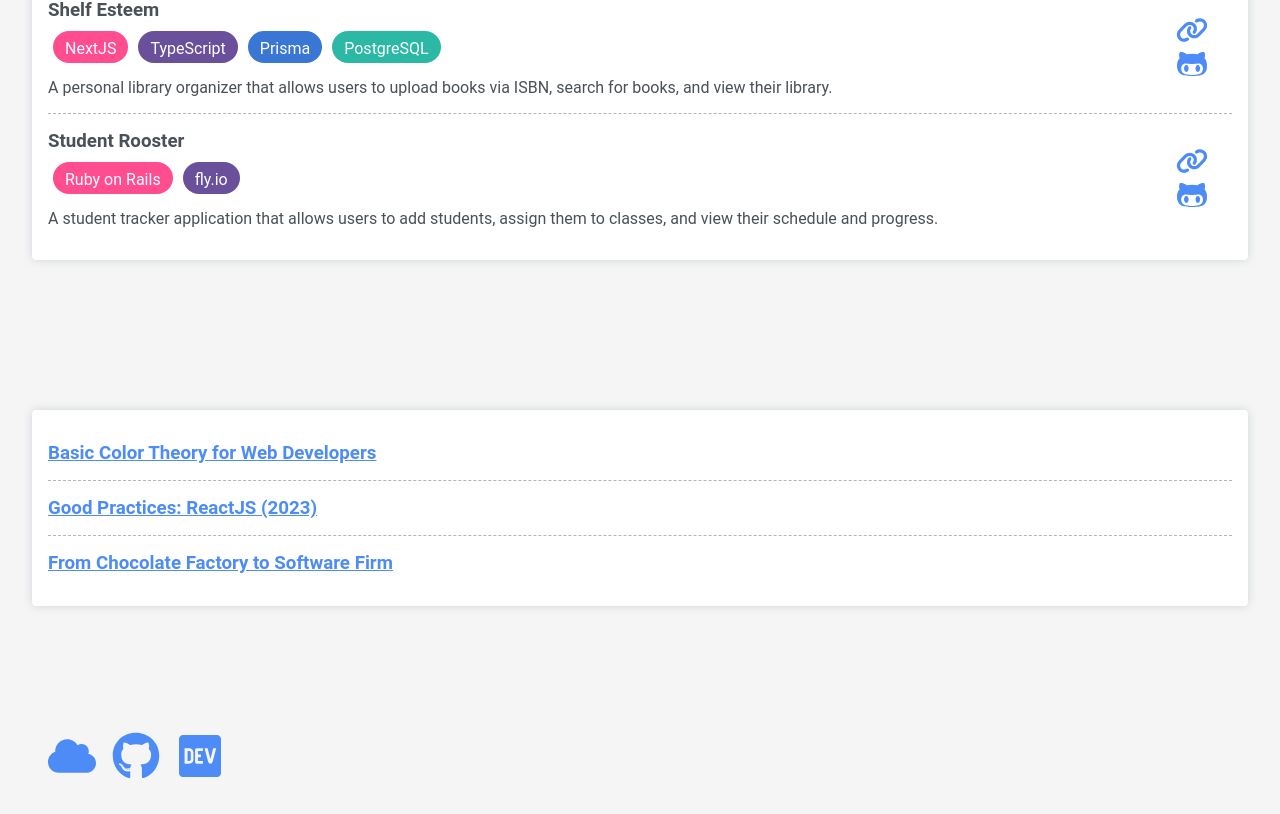
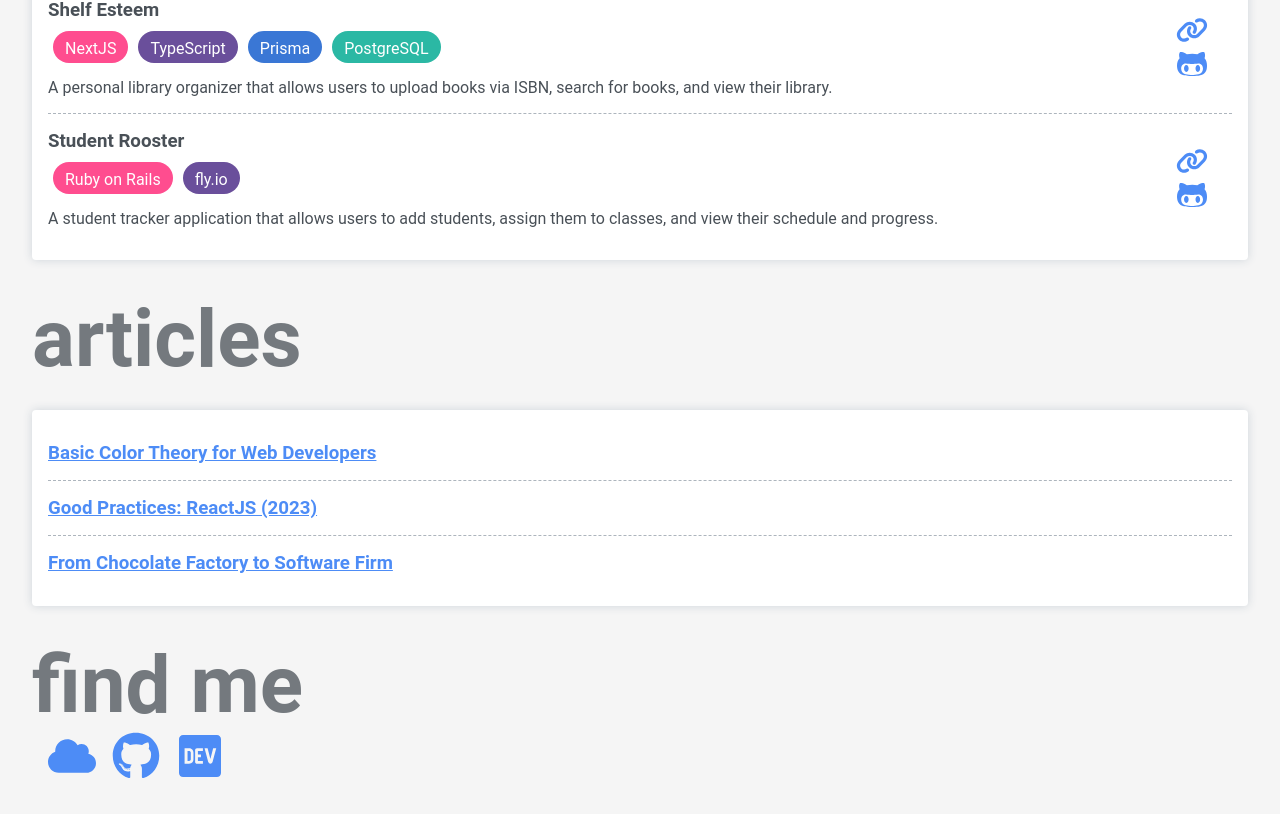
Before and after one commit to Sun-Mountain/sun-mountain.github.io, a Next.js app: page / in a window 1280 px wide. Shown: the part 647-1461 px from the top of the page. Built offline with nearby package versions, Linux system fonts and the light colour scheme.

Commit message:
update nextjs

```diff
--- a/src/styles/components/_sections.scss
+++ b/src/styles/components/_sections.scss
@@ -2,40 +2,15 @@
   h2 {
     // background-image: linear-gradient(90deg, $carnation-pink, $yellow);
     background-size: 100%;
-    -webkit-background-clip: text;
-    -moz-background-clip: text;
-    -webkit-text-fill-color: transparent;
-    -moz-text-fill-color: transparent;
     font-size: 5rem;
-    @include transition;
 
     span {
-      margin: 0 -0.25rem;
       opacity: 0.75;
       text-transform: lowercase;
-      @include transition;
     }
 
     &:hover {
       cursor: default;
-    }
-  }
-
-  &:hover {
-    h2 {
-      background-size: 100%;
-      span {
-        margin: 0.65rem;
-      }
-
-      span:first-child {
-        margin: 0;
-      }
-    }
-    #portfolio-spotlight {
-      h2 {
-        background-image: linear-gradient(90deg, $carnation-pink, $yellow);
-      }
     }
   }
 
--- a/src/styles/components/_spotlights.scss
+++ b/src/styles/components/_spotlights.scss
@@ -1,24 +1,3 @@
-#portfolio-spotlight {
-  h2 {
-    background-image: linear-gradient(90deg, $carnation-pink, $yellow, $fawn);
-  }
-}
-
-#articles-spotlight {
-  h2 {
-    background-image: linear-gradient(90deg, $wisteria, $medium-turquoise, $blue-jeans);
-    span:first-child {
-      margin-left: 0;
-    }
-  }
-}
-
-#findme-spotlight {
-  h2 {
-    background-image: linear-gradient(90deg, $light-green, $yellow, $carnation-pink);
-  }
-}
-
 .container {
   background-color: #FFF;
   border-radius: .25rem;
```
Also changed, not shown: package.json (+12 -12 lines), 1 other file (tests, documents, lock files or other folders).
